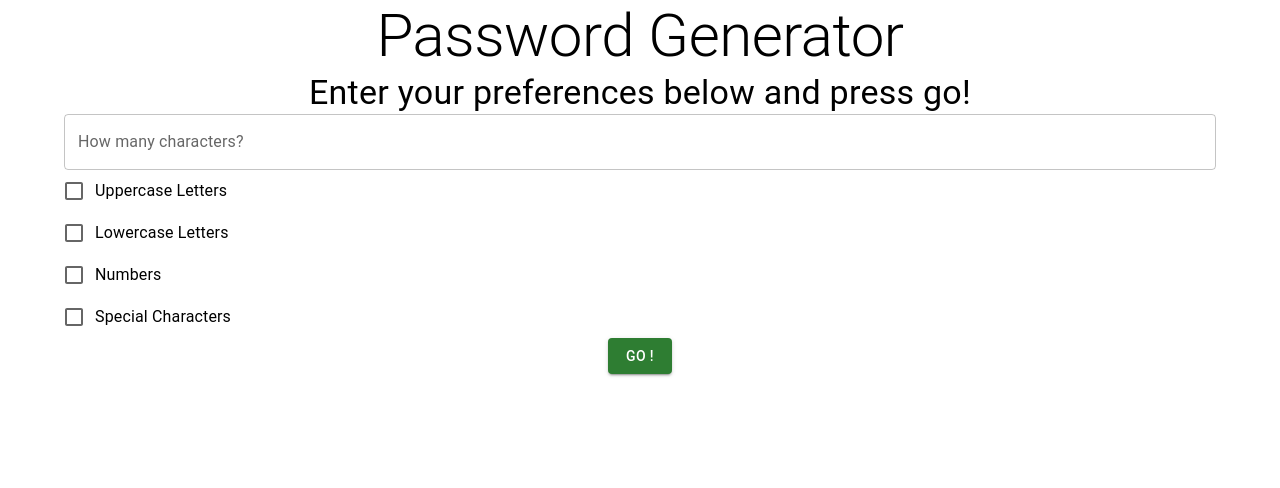
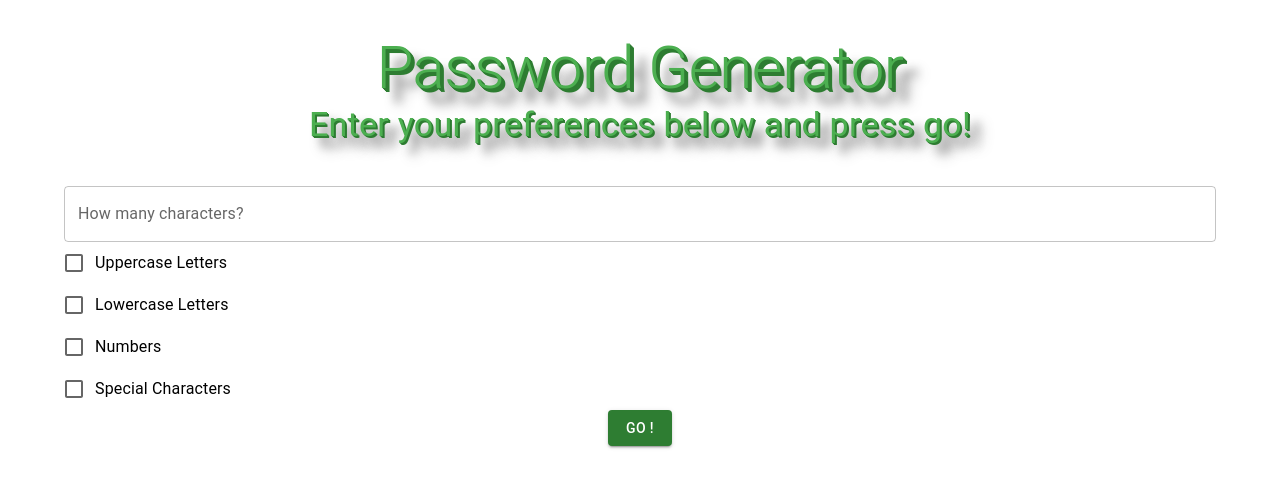
Before and after one commit to seddboi/passwordinator, a React (Create React App) app: page / in a window 1280 px wide. Shown: the top 488 px of the page. Built offline with nearby package versions, Linux system fonts and the light colour scheme.

Commit message:
adjusted css theming of homepage component

```diff
--- /dev/null
+++ b/src/components/Homepage/homepage.css
@@ -0,0 +1,13 @@
+.head-title {
+	margin-bottom: 20px;
+	color: #4caf50;
+	font-weight: bold;
+	text-shadow: 1px 1px #2e7d32, 2px 2px #2e7d32, 3px 3px #2e7d32, 4px 4px #2e7d32,
+		14px 14px 8px #999, 16px 16px 14px #999;
+}
+
+.subhead-title {
+	color: #4caf50;
+	font-weight: bold;
+	text-shadow: 1px 1px #2e7d32, 2px 2px #2e7d32, 10px 10px 8px #999, 12px 12px 14px #999;
+}
--- a/src/components/Homepage/homepage.js
+++ b/src/components/Homepage/homepage.js
@@ -1,11 +1,12 @@
 import React from 'react';
 import { Typography, Box } from '@mui/material';
 import { Form } from '../Form/form';
+import '../Homepage/homepage.css';
 
 export function Homepage() {
 	return (
-		<Box className="form-box">
-			<Box className="top-section">
+		<Box className="form-box" sx={{ margin: 4 }}>
+			<Box className="top-section" sx={{ mb: 5 }}>
 				<Typography className="head-title" variant="h2">
 					Password Generator
 				</Typography>
```
